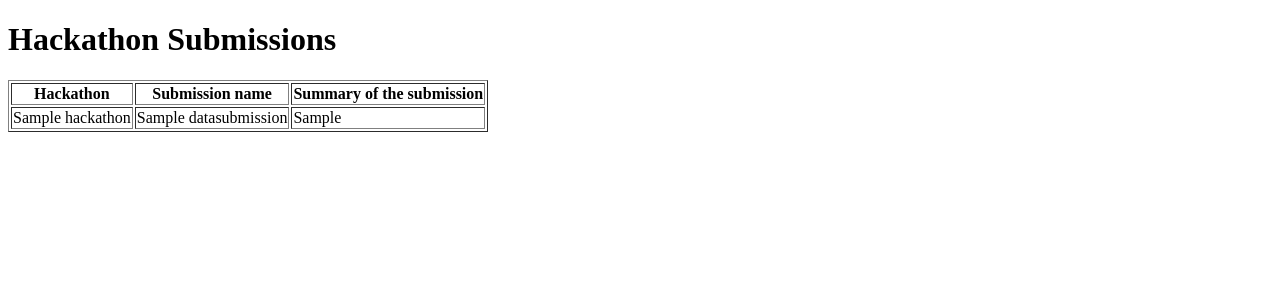
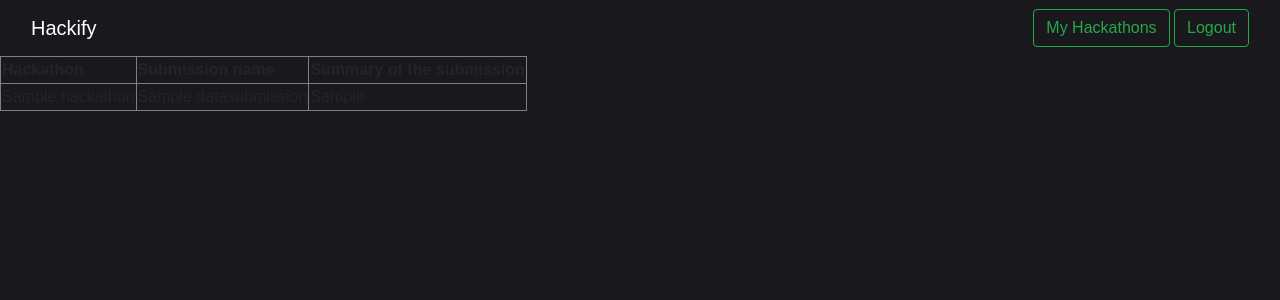
Before and after one commit to xahinds2/Hackify, a Django app: page /view_submissions/ in a window 1280 px wide. Shown: the top 300 px of the page. Run offline with Django 4.2, Linux system fonts and the light colour scheme; a user stored in the database is signed in; tables that the repository leaves empty hold one stand-in row (values such as "Sample post"); some libraries are stand-ins or nearby versions.

Commit message:
submitted button added

```diff
--- a/hackathon/views.py
+++ b/hackathon/views.py
@@ -2,6 +2,7 @@ from hackathon.models import Hackathon
 from django.contrib.auth.decorators import login_required
 from django.shortcuts import get_object_or_404, render, redirect
 from home.models import Cart
+from submission.models import DataSubmission
 
 
 def create(request):
@@ -61,6 +62,8 @@ def my_hackathons(request):
     hacks = []
     for v in cart:
         hack = Hackathon.objects.filter(id=v.hackathon_id).first()
+        if DataSubmission.objects.filter(owner=request.user, hack=hack):
+            hack.sub_typ = ''
         hacks.append(hack)
 
     return render(request, 'registered_hacks.html', {'hackathons': hacks})
--- a/templates/view_submissions.html
+++ b/templates/view_submissions.html
@@ -1,10 +1,95 @@
-<!DOCTYPE html>
+<!doctype html>
 <html>
     <head>
-    <title>Hackathon Submissions</title>
+        <title>Hackify</title>
+        <link crossorigin="anonymous" href="https://stackpath.bootstrapcdn.com/bootstrap/4.3.1/css/bootstrap.min.css"
+            integrity="sha384-ggOyR0iXCbMQv3Xipma34MD+dH/1fQ784/j6cY/iJTQUOhcWr7x9JvoRxT2MZw1T" rel="stylesheet">
+        <style>
+            .card{
+            background-color:rgb(25,25,29)
+            }
+            body {
+              font-family: Arial, sans-serif;
+              background-color: #f4f4f4;
+            }
+
+            form {
+              max-width: 500px;
+              margin: 0 auto;
+              padding: 20px;
+              background-color: #ffffff;
+              border-radius: 5px;
+              box-shadow: 0 0 10px rgba(0, 0, 0, 0.1);
+            }
+
+            label {
+              display: block;
+              font-weight: bold;
+              margin-bottom: 5px;
+            }
+
+            input[type="text"],
+            input[type="number"],
+            textarea,
+            select {
+              width: 100%;
+              padding: 8px;
+              border: 1px solid #ccc;
+              border-radius: 4px;
+              box-sizing: border-box;
+              margin-bottom: 10px;
+              font-size: 16px;
+            }
+
+            input[type="file"] {
+              margin-top: 5px;
+            }
+
+            input[type="submit"] {
+              background-color: #4CAF50;
+              color: #fff;
+              padding: 10px 20px;
+              border: none;
+              border-radius: 4px;
+              cursor: pointer;
+              font-size: 16px;
+            }
+
+            input[type="submit"]:hover {
+              background-color: #45a049;
+            }
+
+            @media (max-width: 600px) {
+              form {
+                max-width: 100%;
+                margin: 0 auto;
+                padding: 10px;
+              }
+
+              input[type="submit"] {
+                width: 100%;
+              }
+            }
+        </style>
     </head>
-<body>
-    <h1>Hackathon Submissions</h1>
+
+    <body style="background-color:#19191d;">
+        <!--************                          Navbar component                *********t**********-->
+        <nav class="navbar bg-body-tertiary">
+            <div class="container-fluid">
+                <a class="navbar-brand text-white" href="/">Hackify</a>
+                <div class="">
+                    <a href="/my_hackathons"> <button class="btn btn-outline-success" type="submit">My Hackathons</button> </a>
+                    {% if isLogin == '' %}
+                    <a href="/login"> <button class="btn btn-outline-success" type="submit">Login</button></a>
+                    <a href="/signup"> <button class="btn btn-outline-success" type="submit">Signup</button> </a>
+                    {% else %}
+                    <a href="/logout"> <button class="btn btn-outline-success" type="submit"> Logout</button> </a>
+                    {% endif %}
+                </div>
+            </div>
+        </nav>
+
         <table border="1">
             <tr>
                 <th>Hackathon</th>
@@ -19,5 +104,6 @@
             </tr>
             {% endfor %}
         </table>
+
     </body>
 </html>
```
Also changed, not shown: templates/registered_hacks.html (+7 -0 lines). Lines whose indentation alone changed are shown as unchanged.
